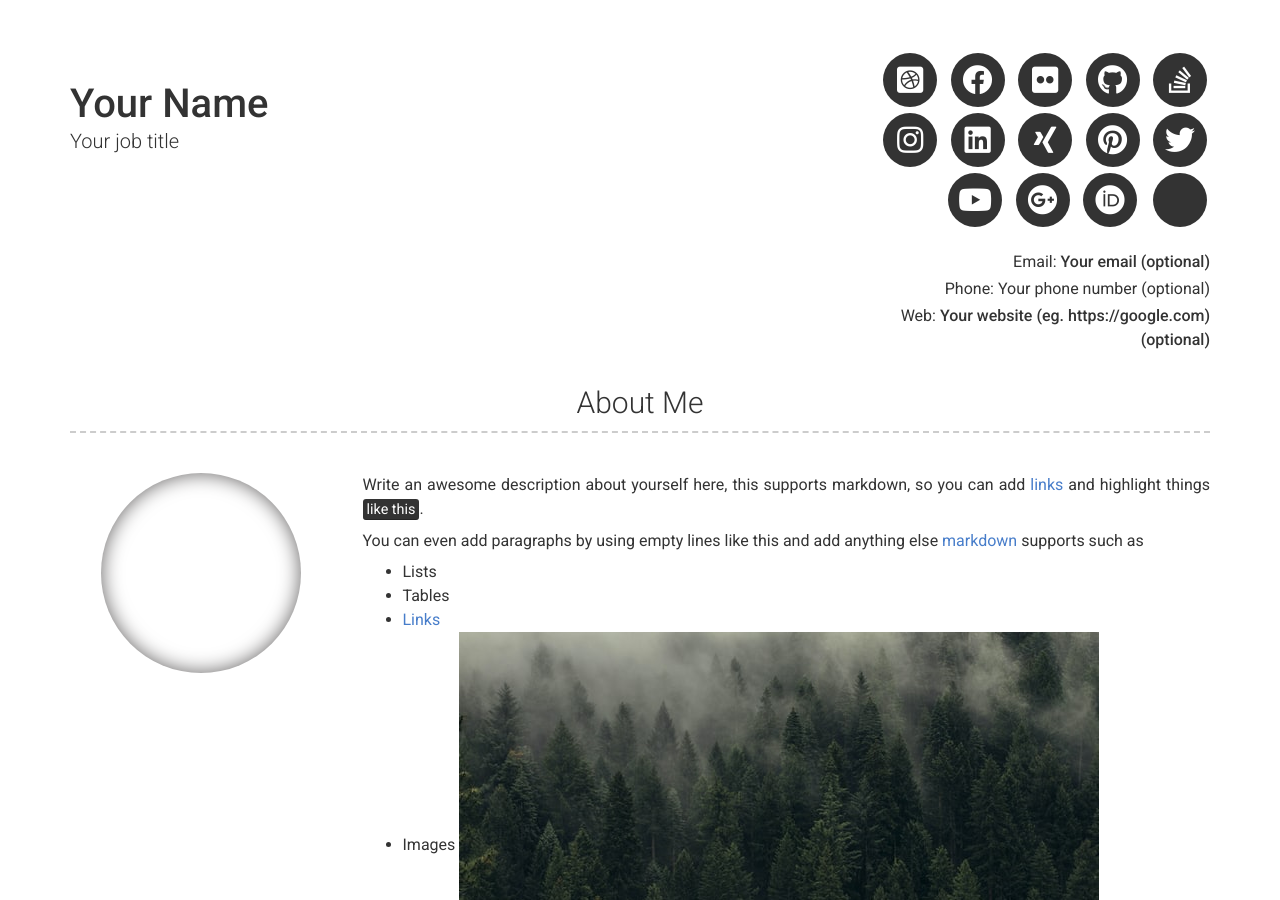
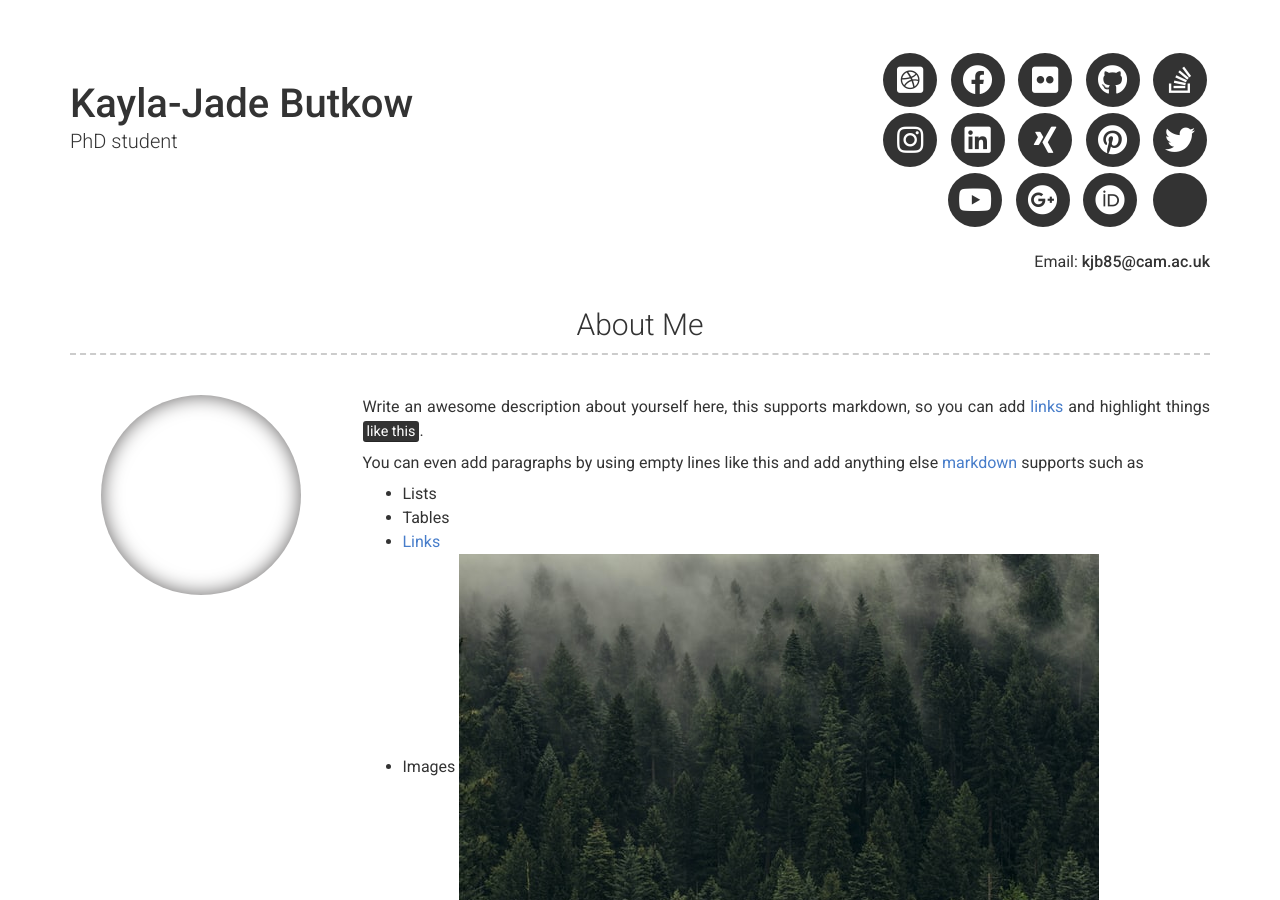
Before and after one commit to kayjayB/kayjayB.github.io, a Jekyll site: the page built from index.md, in a window 1280 px wide and 900 px high. Built offline with Jekyll 4.4.1, drawn with Linux system fonts in a browser that asks for light colours; nearby versions of some CDN libraries; some of the changed text lies outside the part shown.

Commit message:
Personal details

```diff
--- a/_config.yml
+++ b/_config.yml
@@ -6,14 +6,9 @@ repository: Git repository where your resume will be hosted, only required if yo
 version: 2
 
 # Personal info
-name: Your Name
-title: Your job title
-email: Your email (optional)
-# email_title: Email (Email title override)
-phone: Your phone number (optional)
-# phone_title: Phone (Phone title override)
-website: Your website (eg. https://google.com)(optional)
-# website_title: Web (Website title override)
+name: Kayla-Jade Butkow
+title: PhD student
+email: kjb85@cam.ac.uk
 
 # Dark Mode (true/false/never)
 darkmode: false
```
